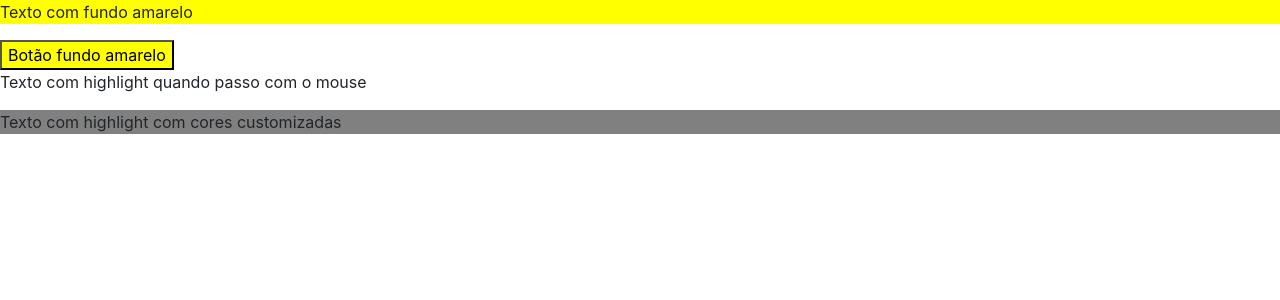
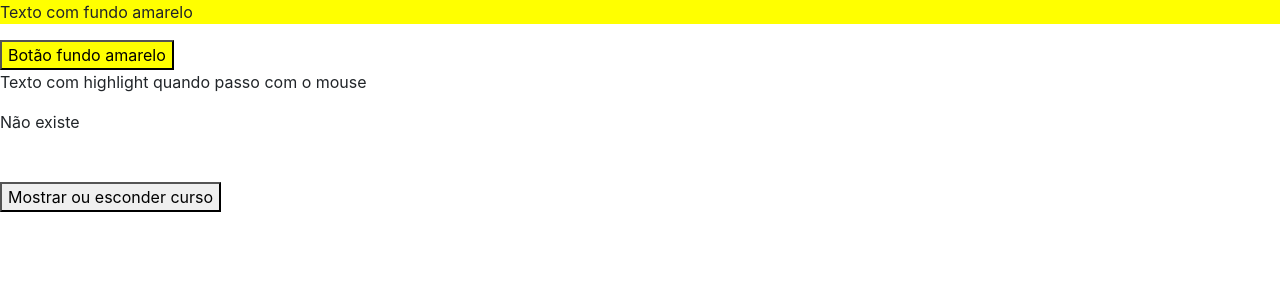
Before and after one commit to Jucalino/diretivas, an Angular app: page / in a window 1280 px wide. Shown: the top 300 px of the page. Built offline with nearby package versions, Linux system fonts and the light colour scheme.

Commit message:
Criando uma diretiva de estrutura (ngElse)

```diff
--- a/src/app/app.module.ts
+++ b/src/app/app.module.ts
@@ -14,6 +14,7 @@ import { FundoAmareloDirective } from './shared/fundo-amarelo.directive';
 import { DiretivasCustomizadasComponent } from './diretivas-customizadas/diretivas-customizadas.component';
 import { HighlightMouseDirective } from './shared/highlight-mouse.directive';
 import { HighlightDirective } from './shared/highlight.directive';
+import { NgElseDirective } from './shared/ng-else.directive';
 
 @NgModule({
   declarations: [
@@ -28,7 +29,8 @@ import { HighlightDirective } from './shared/highlight.directive';
     FundoAmareloDirective,
     DiretivasCustomizadasComponent,
     HighlightMouseDirective,
-    HighlightDirective
+    HighlightDirective,
+    NgElseDirective
   ],
   imports: [
     BrowserModule,
--- a/src/app/diretiva-ngclass/diretiva-ngclass.component.html
+++ b/src/app/diretiva-ngclass/diretiva-ngclass.component.html
@@ -6,7 +6,7 @@
   ></i>
 </h1>
 
-<h1>
+<!-- <h1>
   <i class="bi bi-star"
   [ngClass]="{
     'bi-star': !meuFavorito,
@@ -14,4 +14,4 @@
   }"
   (click)="onClick()"
   ></i>
-</h1>
+</h1> -->
--- a/src/app/diretiva-ngstyle/diretiva-ngstyle.component.html
+++ b/src/app/diretiva-ngstyle/diretiva-ngstyle.component.html
@@ -1,4 +1,4 @@
-<h3>Styles com property binding (style binding)</h3>
+<!-- <h3>Styles com property binding (style binding)</h3>
 
 <button
 [ngStyle]="{
@@ -7,4 +7,4 @@
   'fontWeight': (ativo? 'bold' : 'normal'),
   'fontSize': (tamanhoFonte + 'px')
 }">Mudar atributo 'ativo'</button><br>
-<input type="text" [(ngModel)]="tamanhoFonte">
+<input type="text" [(ngModel)]="tamanhoFonte"> -->
--- a/src/app/diretiva-ngswitch/diretiva-ngswitch.component.html
+++ b/src/app/diretiva-ngswitch/diretiva-ngswitch.component.html
@@ -22,9 +22,9 @@
     </ul>
   </div>
 </nav>
-
+<!--
 <div class="container" [ngSwitch]="aba">
   <p *ngSwitchCase="'mapa'">Modo mapa ativado</p>
   <p *ngSwitchCase="'lista'">Modo lista ativado</p>
   <p *ngSwitchDefault>Padroniza legal</p>
-</div>
+</div> -->
--- a/src/app/diretivas-customizadas/diretivas-customizadas.component.html
+++ b/src/app/diretivas-customizadas/diretivas-customizadas.component.html
@@ -5,7 +5,16 @@
 <p highlightMouse>
   Texto com highlight quando passo com o mouse
 </p>
-
+<!--
 <p [highlight]="'red'" [defaultColor]="'grey'">
   Texto com highlight com cores customizadas
-</p>
+</p> -->
+
+<div *ngIf="mostrarCursos">
+  Lista de cursos
+</div>
+<div *ngElse="mostrarCursos">
+  Não existe
+</div>
+<br><br>
+<button (click)="onMostrarCursos()">Mostrar ou esconder curso</button>
--- a/src/app/diretivas-customizadas/diretivas-customizadas.component.ts
+++ b/src/app/diretivas-customizadas/diretivas-customizadas.component.ts
@@ -7,9 +7,16 @@ import { Component, OnInit } from '@angular/core';
 })
 export class DiretivasCustomizadasComponent implements OnInit {
 
+  mostrarCursos: boolean = false
+
   constructor() { }
 
   ngOnInit(): void {
   }
 
+  onMostrarCursos(){
+    this.mostrarCursos = !this.mostrarCursos
+  }
+
+
 }
--- /dev/null
+++ b/src/app/shared/ng-else.directive.ts
@@ -0,0 +1,21 @@
+import { Directive, Input, TemplateRef, ViewContainerRef } from '@angular/core';
+
+@Directive({
+  selector: '[ngElse]'
+})
+export class NgElseDirective {
+
+@Input() set ngElse(condition: boolean){
+  if (!condition){
+    this._viewContainerRef.createEmbeddedView(this._templateRef)
+  } else {
+    this._viewContainerRef.clear()
+  }
+}
+
+  constructor(
+    private  _templateRef: TemplateRef<any>,
+    private _viewContainerRef: ViewContainerRef
+  ) { }
+
+}
```
Also changed, not shown: 1 other file (tests, documents, lock files or other folders).
